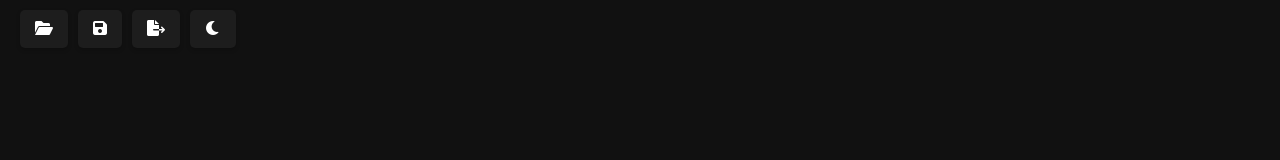
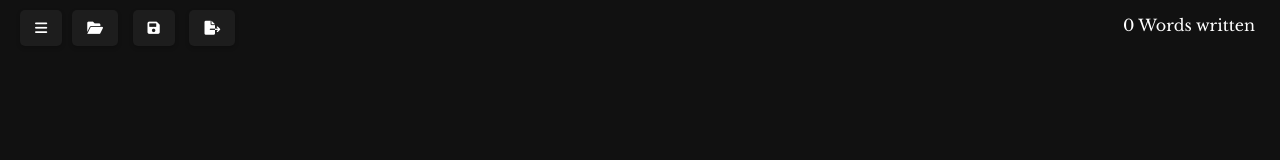
Before and after one commit to kortgrabb/thatmoment, a website built with Vite: page index.html in a window 1280 px wide. Built offline with nearby package versions, Linux system fonts and the light colour scheme.

Commit message:
added toggle to menu

```diff
--- a/index.html
+++ b/index.html
@@ -20,10 +20,13 @@
 
   <body>
     <div class="navbar">
-      <button id="open-btn"><i class="fas fa-folder-open"></i></button>
-      <button id="save-btn"><i class="fas fa-save"></i></button>
-      <button id="save-as-btn"><i class="fas fa-file-export"></i></button>
-      <button id="theme-toggle"><i class="fas fa-moon"></i></button>
+      <button id="toggle-buttons"><i class="fas fa-bars"></i></button>
+      <div id="editable-buttons">
+        <button id="open-btn"><i class="fas fa-folder-open"></i></button>
+        <button id="save-btn"><i class="fas fa-save"></i></button>
+        <button id="save-as-btn"><i class="fas fa-file-export"></i></button>
+      </div>
+      <span id="word-count">Words: 0</span>
     </div>
 
 
--- a/src-tauri/tauri.conf.json
+++ b/src-tauri/tauri.conf.json
@@ -7,7 +7,7 @@
     "withGlobalTauri": true
   },
   "package": {
-    "productName": "thatmoment",
+    "productName": "ThatMoment",
     "version": "0.0.0"
   },
   "tauri": {
--- a/src/main.ts
+++ b/src/main.ts
@@ -1,5 +1,14 @@
 import { writeTextFile, readTextFile, BaseDirectory } from '@tauri-apps/api/fs';
 import { open, save } from '@tauri-apps/api/dialog';
+
+const textarea = document.getElementById('centered-textarea') as HTMLElement;
+const wordCountDisplay = document.getElementById('word-count') as HTMLElement;
+const toggleButtons = document.getElementById('toggle-buttons') as HTMLElement;
+const editableButtons = document.getElementById('editable-buttons') as HTMLElement;
+
+toggleButtons.addEventListener('click', function() {
+    editableButtons.classList.toggle('hide');
+});
 
 let currentFilePath: any = null;
 
@@ -13,8 +22,6 @@ document.addEventListener('keydown', async function(event) {
       }
     }
 });
-
-const textarea = document.getElementById('centered-textarea') as HTMLElement;
 
 document.getElementById('open-btn')?.addEventListener('click', async () => {
     const selectedPath: any = await open({ multiple: false, directory: false });
@@ -77,6 +84,7 @@ window.addEventListener('resize', adjustPadding);
 // Initial adjustment
 setInterval(() => {
     adjustPadding();
+    updateWordCounter();
 }, 500)
 
 
@@ -84,3 +92,9 @@ setInterval(() => {
 document.getElementById('theme-toggle')?.addEventListener('click', function() {
     document.body.classList.toggle('light-theme');
 });
+
+function updateWordCounter() {
+    const text = textarea.innerText.trim();
+    const words = text.split(/\s+/).filter(function(n) { return n !== '' });
+    wordCountDisplay.textContent = `${words.length} Words written`;
+}
--- a/src/styles.css
+++ b/src/styles.css
@@ -31,6 +31,10 @@ body {
 
 .light-theme #centered-textarea {
   background-color: #fff;
+  color: black;
+}
+
+.light-theme #word-count {
   color: black;
 }
 
@@ -84,7 +88,7 @@ body {
   background-color: #1d1d1d;
   color: white;
   border-radius: 5px;
-  font-size: 16px;
+  font-size: 14px;
   transition: background-color 0.3s, box-shadow 0.2s, transform 0.2s;
   box-shadow: 0 2px 4px rgba(0, 0, 0, 0.2);
 }
@@ -98,3 +102,17 @@ body {
   box-shadow: 0 1px 2px rgba(0, 0, 0, 0.2);
   transform: translateY(1px);
 }
+
+#word-count {
+  margin-left: auto; /* This will push the word count to the right side of the navbar */
+  padding: 5px;
+  margin-right: 30px;
+  font-size: 16px;
+  color: white; /* Or any color that suits your theme */
+
+  user-select: none;
+}
+
+.hide {
+  display: none;
+}
```
